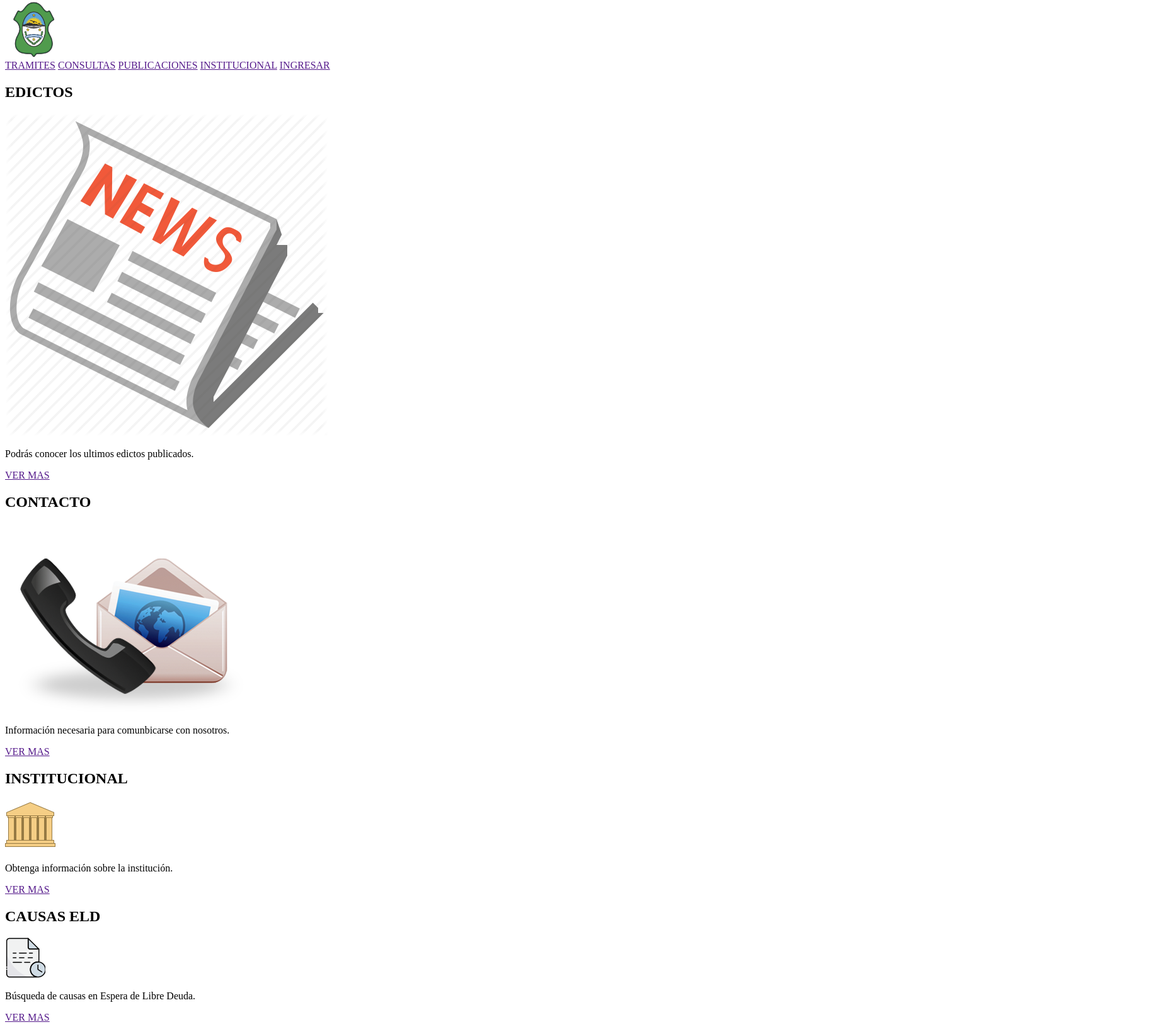
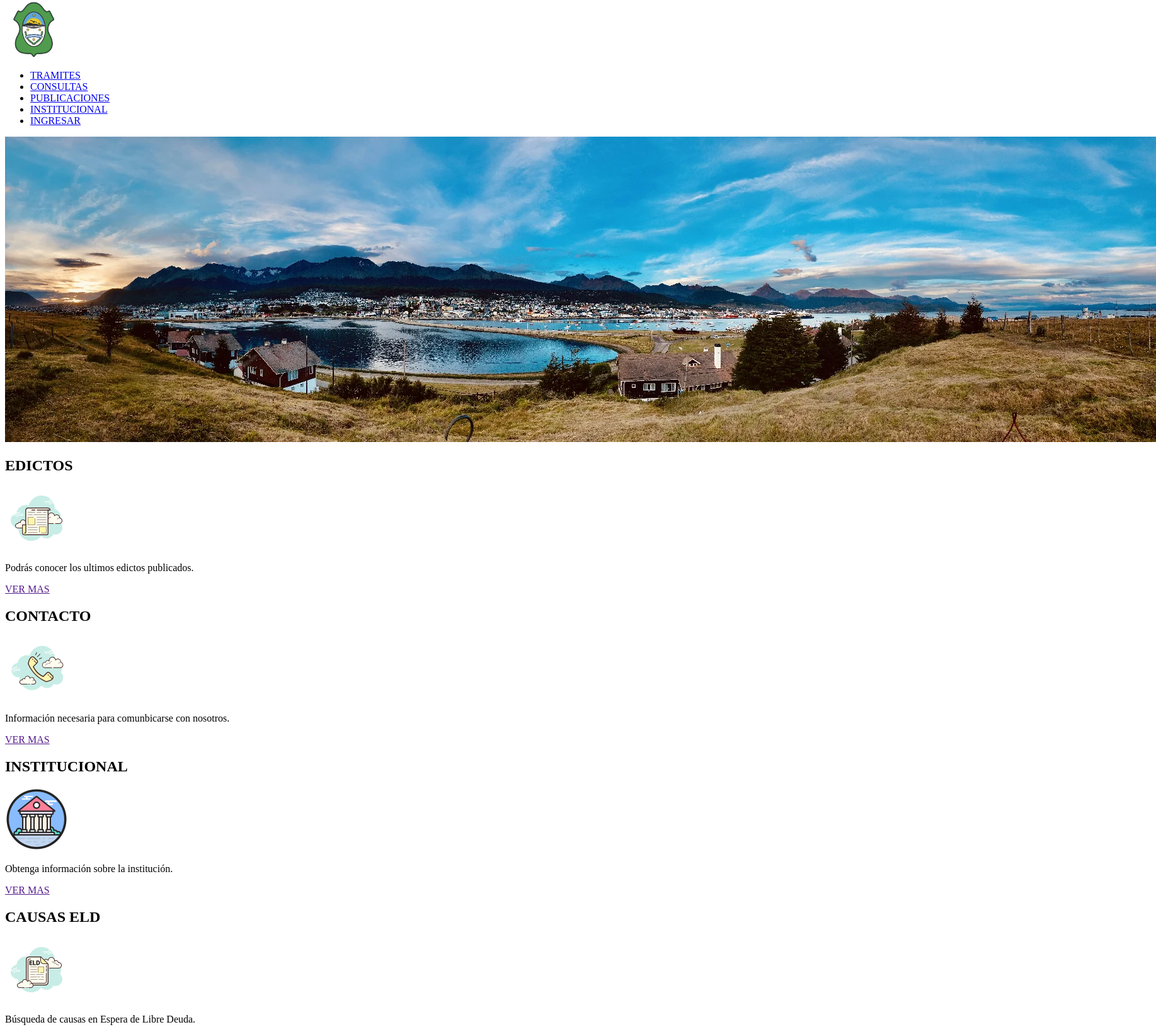
Before and after one commit to alepessoa/jamf.web, a plain HTML site: page prueba1/index.html in a window 1280 px wide. Shown: the part 5-1636 px from the top of the page at 63% size, 1835 px wide, since content can reach past the window. Drawn offline with Linux system fonts and the light colour scheme.

Commit message:
reemplazando imagenes png por wepp de iconos cards

```diff
--- a/prueba1/index.html
+++ b/prueba1/index.html
@@ -16,17 +16,30 @@
             </a>
             <nav>
                 <div>
-                    <a href="">TRAMITES</a>
-                    <a href="">CONSULTAS</a>
-                    <a href="">PUBLICACIONES</a>
-                    <a href="">INSTITUCIONAL</a>
-                    <a href="">INGRESAR</a>
+                    <ul>
+                        <li>
+                            <a href="./pages/tramites.html">TRAMITES</a>
+                        </li>
+                        <li>
+                            <a href="./pages/consultas.html">CONSULTAS</a>
+                        </li>
+                        <li>
+                            <a href="./pages/publicaciones.html">PUBLICACIONES</a>
+                        </li>
+                        <li>
+                            <a href="./pages/institucional.html">INSTITUCIONAL</a>
+                        </li>
+                        <li>
+                            <a href="./pages/ingresar.html">INGRESAR</a>
+                        </li>
+                    </ul>
                 </div>
             </nav>
         </div>
     </header>
     <main>
         <header>
+            <img src="./img/fondo1.webp" alt="imagen de fondo de la ciudad de Ushuaia">
         </header>
         <div>
             <section>
@@ -34,7 +47,7 @@
                     <div>
                         <h2>EDICTOS</h2>
                         <div>
-                            <img src="./img/logo_edictos1.png" alt="Edictos">
+                            <img src="./img/logo_edictos2.png" alt="Edictos">
                         </div>
                         <p>Podrás conocer los ultimos edictos publicados.</p>
                         <a href="">VER MAS</a>
@@ -42,7 +55,7 @@
                     <div>
                         <h2>CONTACTO</h2>
                         <div>
-                            <img src="./img/logo_contacto.png" alt="Contacto">
+                            <img src="./img/logo_contacto2.png" alt="Contacto">
                         </div>
                         <p>Información necesaria para comunbicarse con nosotros.</p>
                         <a href="">VER MAS</a>
@@ -50,7 +63,7 @@
                     <div>
                         <h2>INSTITUCIONAL</h2>
                         <div>
-                            <img src="./img/logo_institucional1.png" alt="Institucional">
+                            <img src="./img/logo_instituciional2.png" alt="Institucional">
                         </div>
                         <p>Obtenga información sobre la institución.</p>
                         <a href="">VER MAS</a>
@@ -58,7 +71,7 @@
                     <div>
                         <h2>CAUSAS ELD</h2>
                         <div>
-                            <img src="./img/logo_eld1.png" alt="Causas eld">
+                            <img src="./img/logo_eld2.png" alt="Causas eld">
                         </div>
                         <p>Búsqueda de causas en Espera de Libre Deuda.</p>
                         <a href="">VER MAS</a>
@@ -66,7 +79,7 @@
                     <div>
                         <h2>FALLOS</h2>
                         <div>
-                            <img src="./img/logo_fallos.png" alt="Fallos">
+                            <img src="./img/logo_fallos2.png" alt="Fallos">
                         </div>
                         <p>Busqueda de causas falladas.</p>
                         <a href="">VER MAS</a>
@@ -99,21 +112,24 @@
         </footer>
     </main>
     <footer>
+        <div>
             <section>
                 <div>
-                <!-- <h3>Suscribirse a nuestro boletin</h3> -->
+                    <!-- <p>Suscribirse a nuestro boletin</p> -->
                     <label for="">Suscribirse a nuestro boletin</label>
                     <form action="">
                         <input type="text" placeholder="Ingrese su correo" required>
                     </form>
                     <input type="submit" value="Suscribirse">
                 </div>
-            <div>
-                <section>
-                    <h3>JUZGADO ADMINISTRATIVO MUNICIPAL DE FALTAS</h3>
-                    <p>Este Organismo tiene competencia sobre el juzgamiento de las faltas a las normas municipales que se comettan dentro del Departamento en que ejerce sus funciones, y el juzgamiento de las restantes faltas cuya aplicación corresponda a la Municipalidad.</p>
             </section>
             <section>
+                <div>
+                    <div>
+                        <h3>JUZGADO ADMINISTRATIVO MUNICIPAL DE FALTAS</h3>
+                        <p>Este organismo tiene competencia sobre el juzgamiento de las faltas a las normas municipales que se comettan dentro del Departamento en que ejerce sus funciones, y el juzgamiento de las restantes faltas cuya aplicación corresponda a la Municipalidad.</p>
+                    </div>
+                    <div>
                         <h3>TERMINOS Y CONDICIONES</h3>
                         <nav>
                             <ul>
@@ -122,8 +138,8 @@
                                 <li><a href="">Sugerencias</a></li>
                             </ul>
                         </nav>
-                </section>
-                <section>
+                    </div>
+                    <div>
                         <h3>ACCESOS UTILES</h3>
                         <nav>
                             <ul>
@@ -132,9 +148,10 @@
                                 <li><a href="">Consejo Dliberante Ushuaia</a></li>
                             </ul>
                         </nav>
+                    </div>
+                </div>
             </section>
         </div>
-        </section>
     </footer>
 </body>
 </html>
```
Also changed, not shown: prueba1/img/fondo1.webp (added), prueba1/img/logo_contacto2.png (added), prueba1/img/logo_edictos2.png (added), prueba1/img/logo_eld2.png (added), prueba1/img/logo_fallos2.png (added), prueba1/img/logo_instituciional2.png (added), prueba1/pages/consultas.html (added), prueba1/pages/ingresar.html (added), prueba1/pages/institucional.html (added), prueba1/pages/publicaciones.html (added), prueba1/pages/tramites.html (added). Lines whose indentation alone changed are shown as unchanged.
